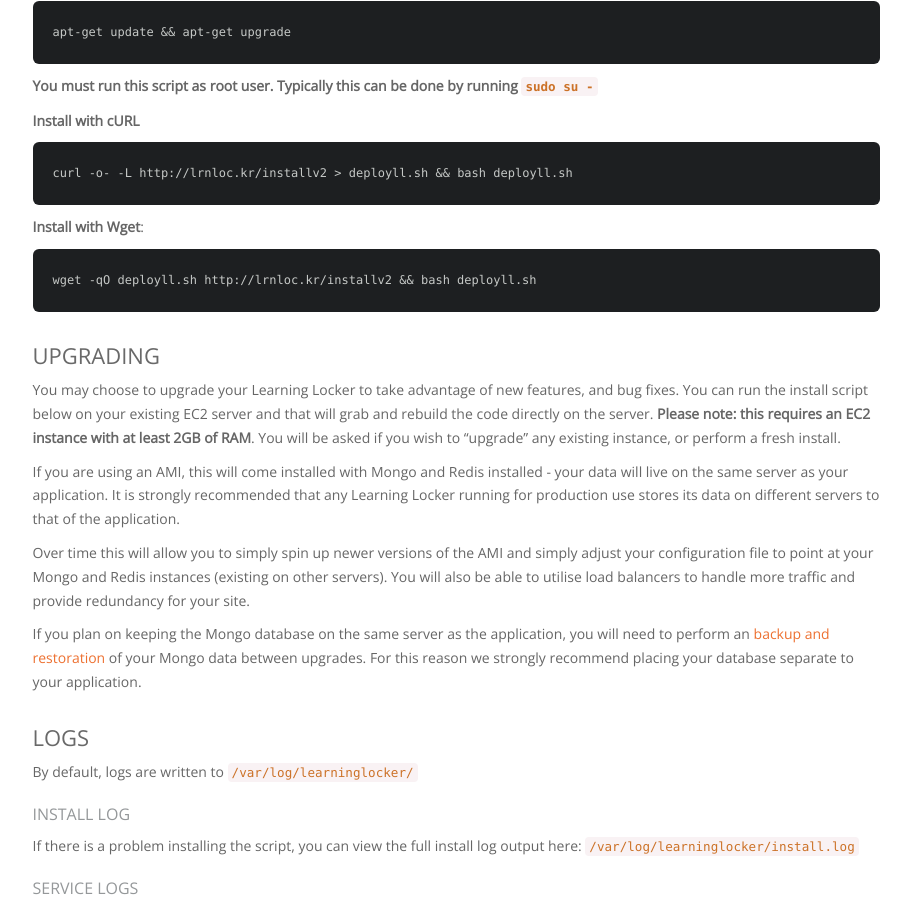
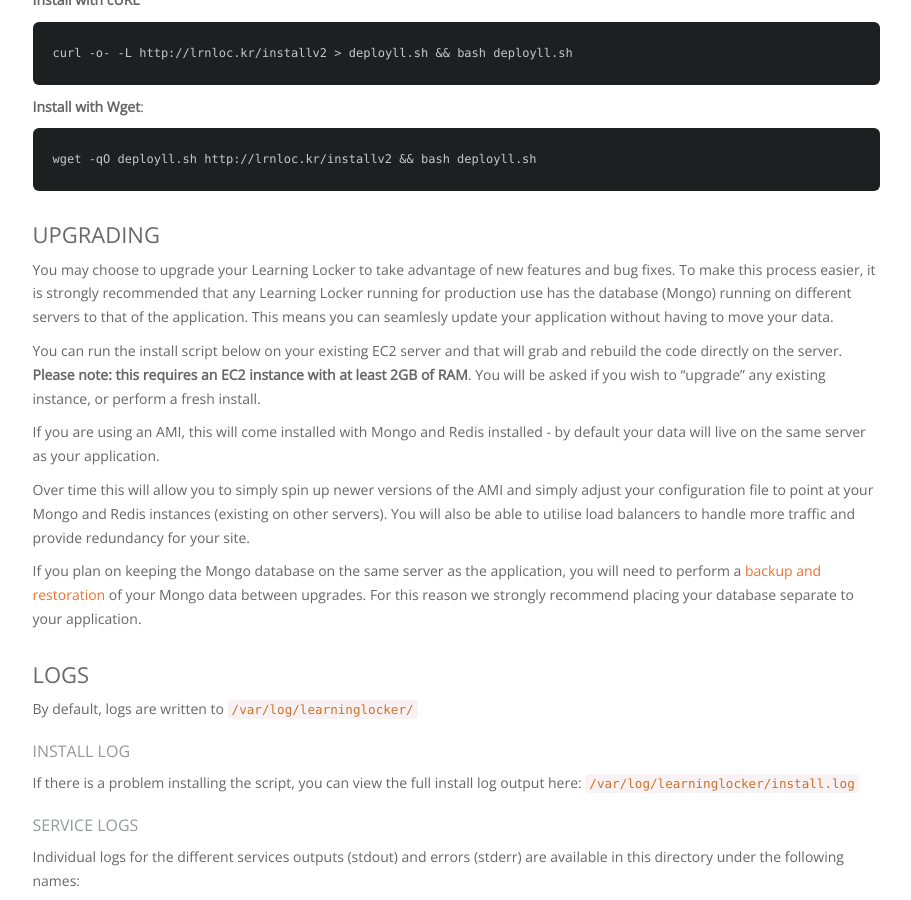
Before and after one commit to LearningLocker/docs, a Jekyll site: the page built from src/guides-installing.md, in a window 1280 px wide and 900 px high, scrolled down 1651 px. Shown: the whole window, without its empty margins (330-1241 px from the left). Built offline with Jekyll 4.4.1, drawn with Linux system fonts in a browser that asks for light colours; nearby versions of some CDN libraries; our own code applies the rules of GitHub Pages for plain Markdown files; some of the changed text lies outside the part shown.

Commit message:
Update guides-installing.md

```diff
--- a/src/guides-installing.md
+++ b/src/guides-installing.md
@@ -10,7 +10,9 @@
 
 ## Community AMI on Amazon Web Services (AWS)
 
-By far and away the quickest way to get started with Learning Locker is to install our Community AMI (Amazon Machine Image) on AWS. You will be able to spin up your LRS in a matter of minutes. To find the AMI, search for "Learning Locker" in the Community AMI's section when starting a new EC2 instance and follow the instructions below, or watch the following video:
+By far and away the quickest way to get started with Learning Locker is to install our Community AMI (Amazon Machine Image) on AWS. You will be able to spin up your LRS in a matter of minutes.
+
+To find the AMI, search for "Learning Locker" in the Community AMI's section when starting a new EC2 instance and follow the instructions below, or watch the following video:
 
 <iframe width="80%" height="315" src="https://www.youtube.com/embed/7g6PJENusfo" frameborder="0" gesture="media" allowfullscreen style="padding-left: 15%;"></iframe>
 
@@ -62,13 +57,15 @@
 
 ### Upgrading
 
-You may choose to upgrade your Learning Locker to take advantage of new features, and bug fixes. You can run the install script below on your existing EC2 server and that will grab and rebuild the code directly on the server. **Please note: this requires an EC2 instance with at least 2GB of RAM**. You will be asked if you wish to "upgrade" any existing instance, or perform a fresh install.
+You may choose to upgrade your Learning Locker to take advantage of new features and bug fixes. To make this process easier, it is strongly recommended that any Learning Locker running for production use has the database (Mongo) running on different servers to that of the application. This means you can seamlesly update your application without having to move your data.
 
-If you are using an AMI, this will come installed with Mongo and Redis installed - your data will live on the same server as your application. It is strongly recommended that any Learning Locker running for production use stores its data on different servers to that of the application.
+You can run the install script below on your existing EC2 server and that will grab and rebuild the code directly on the server. **Please note: this requires an EC2 instance with at least 2GB of RAM**. You will be asked if you wish to "upgrade" any existing instance, or perform a fresh install.
+
+If you are using an AMI, this will come installed with Mongo and Redis installed - by default your data will live on the same server as your application.
 
 Over time this will allow you to simply spin up newer versions of the AMI and simply adjust your configuration file to point at your Mongo and Redis instances (existing on other servers). You will also be able to utilise load balancers to handle more traffic and provide redundancy for your site.
 
-If you plan on keeping the Mongo database on the same server as the application, you will need to perform an [backup and restoration](https://docs.mongodb.com/manual/tutorial/backup-and-restore-tools/) of your Mongo data between upgrades. For this reason we strongly recommend placing your database separate to your application.
+If you plan on keeping the Mongo database on the same server as the application, you will need to perform a [backup and restoration](https://docs.mongodb.com/manual/tutorial/backup-and-restore-tools/) of your Mongo data between upgrades. For this reason we strongly recommend placing your database separate to your application.
 
 ### Logs
 
```
Also changed, not shown: other parts of src/guides-installing.md (+0 -7 lines).
